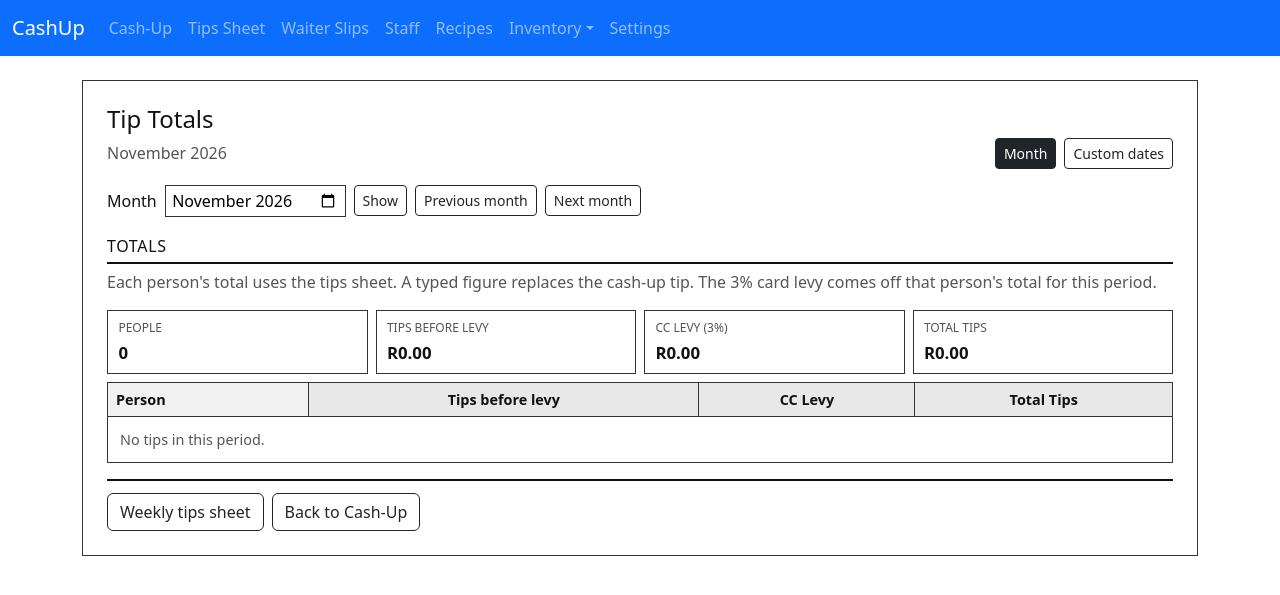
After one commit to Khan-Sheroo/cashup, a Flask app: page /cashup/tips/totals in a window 1280 px wide. The commit adds this page. Shown: the top 595 px of the page. Run offline with Flask 3, Linux system fonts and the light colour scheme; data comes from the database, SQL or seed files in the repository; data that the repository does not hold is empty.

Commit message:
custom tips ranges implemented

```diff
--- a/cashup/routes.py
+++ b/cashup/routes.py
@@ -22,6 +22,7 @@ from cashup.settings_util import (
     slugify_key,
 )
 from datetime import datetime, date, timedelta
+import calendar
 import re
 from decimal import Decimal, InvalidOperation, ROUND_HALF_UP
 from pathlib import Path
@@ -1473,11 +1474,137 @@ def build_tips_week(week_start):
     }
 
 
+def _parse_iso_date(value):
+    if not value:
+        return None
+    try:
+        return datetime.strptime(value, '%Y-%m-%d').date()
+    except ValueError:
+        return None
+
+
+def _month_bounds(month_value):
+    """First and last day of YYYY-MM, or of the current month."""
+    today = date.today()
+    year, month = today.year, today.month
+    if month_value:
+        try:
+            year_text, month_text = month_value.split('-', 1)
+            year, month = int(year_text), int(month_text)
+            if not 1 <= month <= 12:
+                raise ValueError
+        except ValueError:
+            year, month = today.year, today.month
+    start = date(year, month, 1)
+    end = date(year, month, calendar.monthrange(year, month)[1])
+    return start, end
+
+
+def _shift_month(month_start, delta):
+    index = month_start.month - 1 + delta
+    year = month_start.year + index // 12
+    month = index % 12 + 1
+    return date(year, month, 1)
+
+
+def build_tips_range(start, end):
+    """Per-person tip totals for a date range. A hand-typed tip replaces the cash-up figure."""
+    if end < start:
+        start, end = end, start
+
+    waiters = Staff.query.filter_by(active=True, is_waiter=True).order_by(Staff.name).all()
+    people = {waiter.id: waiter for waiter in waiters}
+
+    calculated = {}
+    cashups = CashUp.query.join(Staff).filter(
+        Staff.is_waiter.is_(True),
+        CashUp.date >= start,
+        CashUp.date <= end,
+    ).all()
+    for cashup in cashups:
+        key = (cashup.staff_id, cashup.date)
+        calculated[key] = calculated.get(key, 0.0) + float(cashup.tip_amount or 0)
+
+    manual_rows = WaiterTip.query.filter(
+        WaiterTip.date >= start,
+        WaiterTip.date <= end,
+        WaiterTip.manual.is_(True),
+    ).all()
+    manual = {(row.staff_id, row.date): float(row.tip_amount or 0) for row in manual_rows}
+
+    extra_ids = {staff_id for staff_id, _day in list(manual) + list(calculated) if staff_id not in people}
+    if extra_ids:
+        for person in Staff.query.filter(Staff.id.in_(extra_ids)).all():
+            people[person.id] = person
+
+    days = []
+    day = start
+    while day <= end:
+        days.append(day)
+        day += timedelta(days=1)
+
+    rows = []
+    for person in sorted(people.values(), key=lambda item: item.name.lower()):
+        gross = 0.0
+        seen = False
+        for day in days:
+            key = (person.id, day)
+            if key in manual:
+                gross += manual[key]
+                seen = True
+            elif calculated.get(key):
+                gross += calculated[key]
+                seen = True
+        if not seen or not gross:
+            continue
+        net, levy = tip_after_levy(gross)
+        rows.append({
+            'id': person.id,
+            'name': person.name,
+            'gross': gross,
+            'total': net,
+            'levy': levy,
+        })
+
+    return {
+        'start': start,
+        'end': end,
+        'rows': rows,
+        'total_tips': sum(row['total'] for row in rows),
+        'total_levy': sum(row['levy'] for row in rows),
+        'total_gross': sum(row['gross'] for row in rows),
+    }
+
+
 @cashup_bp.route('/tips', methods=['GET'])
 def tips_sheet():
     """Weekly tips sheet showing waiter tips"""
     sheet = build_tips_week(_tips_week_start(request.args.get('week_start', '')))
     return render_template('cashup/tips.html', **sheet)
+
+
+@cashup_bp.route('/tips/totals', methods=['GET'])
+def tips_totals():
+    """Tip totals for a calendar month or a custom date range."""
+    view = request.args.get('view', 'month')
+    if view not in ('month', 'custom'):
+        view = 'month'
+    today = date.today()
+    if view == 'custom':
+        start = _parse_iso_date(request.args.get('start', '')) or today.replace(day=1)
+        end = _parse_iso_date(request.args.get('end', '')) or today
+    else:
+        start, end = _month_bounds(request.args.get('month', ''))
+    report = build_tips_range(start, end)
+    month_start = date(report['start'].year, report['start'].month, 1)
+    return render_template(
+        'cashup/tips_totals.html',
+        view=view,
+        month_value=month_start.strftime('%Y-%m'),
+        prev_month=_shift_month(month_start, -1).strftime('%Y-%m'),
+        next_month=_shift_month(month_start, 1).strftime('%Y-%m'),
+        **report,
+    )
 
 
 @cashup_bp.route('/tips/save', methods=['POST'])
--- a/cashup/templates/cashup/tips.html
+++ b/cashup/templates/cashup/tips.html
@@ -162,6 +162,8 @@
         <div class="d-flex flex-wrap gap-2">
             <a href="{{ url_for('cashup.tips_sheet', week_start=prev_week.isoformat()) }}" class="btn btn-sm btn-outline-dark">Previous Week</a>
             <a href="{{ url_for('cashup.tips_sheet', week_start=next_week.isoformat()) }}" class="btn btn-sm btn-outline-dark">Next Week</a>
+            <a href="{{ url_for('cashup.tips_totals', view='month', month=week_start.strftime('%Y-%m')) }}" class="btn btn-sm btn-outline-dark">Monthly totals</a>
+            <a href="{{ url_for('cashup.tips_totals', view='custom', start=week_start.isoformat(), end=week_end.isoformat()) }}" class="btn btn-sm btn-outline-dark">Custom dates</a>
         </div>
     </div>
 
--- /dev/null
+++ b/cashup/templates/cashup/tips_totals.html
@@ -0,0 +1,226 @@
+{% extends "base.html" %}
+
+{% block title %}Tip Totals - CashUp{% endblock %}
+
+{% block extra_css %}
+<style>
+    .work-sheet {
+        background: #fff;
+        color: #111;
+        padding: 1.5rem;
+        border: 1px solid #333;
+    }
+    .work-sheet h1 {
+        font-size: 1.5rem;
+        margin: 0 0 0.25rem;
+    }
+    .work-sheet .sheet-meta {
+        color: #555;
+        margin-bottom: 1rem;
+        display: flex;
+        flex-wrap: wrap;
+        align-items: center;
+        justify-content: space-between;
+        gap: 0.75rem 1.25rem;
+    }
+    .work-sheet h2 {
+        font-size: 1rem;
+        text-transform: uppercase;
+        letter-spacing: 0.04em;
+        border-bottom: 2px solid #111;
+        padding-bottom: 0.35rem;
+        margin: 1.25rem 0 0.75rem;
+    }
+    .summary-grid {
+        display: grid;
+        grid-template-columns: repeat(4, 1fr);
+        gap: 0.5rem;
+        margin-bottom: 0.5rem;
+    }
+    .summary-item {
+        border: 1px solid #333;
+        padding: 0.5rem 0.65rem;
+        background: #fff;
+    }
+    .summary-item .label {
+        font-size: 0.75rem;
+        text-transform: uppercase;
+        color: #555;
+        margin-bottom: 0.15rem;
+    }
+    .summary-item .sheet-value {
+        display: block;
+        width: 100%;
+        font-size: 1.05rem;
+        font-weight: 700;
+        font-variant-numeric: tabular-nums;
+        color: #111;
+    }
+    .sheet-table {
+        width: 100%;
+        border-collapse: collapse;
+        font-size: 0.9rem;
+        background: #fff;
+    }
+    .sheet-table th,
+    .sheet-table td {
+        border: 1px solid #333;
+        padding: 0.35rem 0.5rem;
+        vertical-align: middle;
+    }
+    .sheet-table thead th {
+        background: #f1f1f1;
+        font-weight: 700;
+        text-align: center;
+    }
+    .sheet-table thead th.col-waiter { text-align: left; }
+    .sheet-table thead th.col-total { background: #e8e8e8; }
+    .sheet-table tbody td.num,
+    .sheet-table tfoot td.num {
+        text-align: right;
+        font-variant-numeric: tabular-nums;
+    }
+    .sheet-table tbody td.name { font-weight: 700; }
+    .sheet-table tfoot th,
+    .sheet-table tfoot td {
+        background: #f8f8f8;
+        font-weight: 700;
+    }
+    .sheet-table tfoot th { text-align: left; }
+    .sheet-table .empty {
+        color: #555;
+        text-align: left;
+        padding: 0.75rem;
+    }
+    .sheet-actions {
+        display: flex;
+        flex-wrap: wrap;
+        gap: 0.5rem;
+        margin-top: 1rem;
+        padding-top: 0.75rem;
+        border-top: 2px solid #111;
+    }
+    .period-form {
+        display: flex;
+        flex-wrap: wrap;
+        align-items: center;
+        gap: 0.5rem;
+    }
+    .period-form input,
+    .period-form label {
+        margin: 0;
+    }
+    .period-form input[type="month"],
+    .period-form input[type="date"] {
+        width: auto;
+        border: 1px solid #333;
+        border-radius: 0;
+        padding: 0.2rem 0.4rem;
+    }
+    @media (max-width: 992px) {
+        .summary-grid { grid-template-columns: repeat(2, 1fr); }
+    }
+</style>
+{% endblock %}
+
+{% block content %}
+<div class="work-sheet">
+    <h1>Tip Totals</h1>
+    <div class="sheet-meta">
+        <div>
+            {% if view == 'month' %}
+            {{ start.strftime('%B %Y') }}
+            {% else %}
+            {{ start.strftime('%d %b %Y') }} – {{ end.strftime('%d %b %Y') }}
+            {% endif %}
+        </div>
+        <div class="d-flex flex-wrap gap-2">
+            <a href="{{ url_for('cashup.tips_totals', view='month', month=month_value) }}" class="btn btn-sm {% if view == 'month' %}btn-dark{% else %}btn-outline-dark{% endif %}">Month</a>
+            <a href="{{ url_for('cashup.tips_totals', view='custom', start=start.isoformat(), end=end.isoformat()) }}" class="btn btn-sm {% if view == 'custom' %}btn-dark{% else %}btn-outline-dark{% endif %}">Custom dates</a>
+        </div>
+    </div>
+
+    {% if view == 'month' %}
+    <form class="period-form" method="get" action="{{ url_for('cashup.tips_totals') }}">
+        <input type="hidden" name="view" value="month">
+        <label for="tipMonth">Month</label>
+        <input id="tipMonth" type="month" name="month" value="{{ month_value }}" required>
+        <button type="submit" class="btn btn-sm btn-outline-dark">Show</button>
+        <a href="{{ url_for('cashup.tips_totals', view='month', month=prev_month) }}" class="btn btn-sm btn-outline-dark">Previous month</a>
+        <a href="{{ url_for('cashup.tips_totals', view='month', month=next_month) }}" class="btn btn-sm btn-outline-dark">Next month</a>
+    </form>
+    {% else %}
+    <form class="period-form" method="get" action="{{ url_for('cashup.tips_totals') }}">
+        <input type="hidden" name="view" value="custom">
+        <label for="tipStart">From</label>
+        <input id="tipStart" type="date" name="start" value="{{ start.isoformat() }}" required>
+        <label for="tipEnd">To</label>
+        <input id="tipEnd" type="date" name="end" value="{{ end.isoformat() }}" required>
+        <button type="submit" class="btn btn-sm btn-outline-dark">Show</button>
+    </form>
+    {% endif %}
+
+    <h2>Totals</h2>
+    <p class="sheet-meta" style="margin-top: -0.35rem;">Each person's total uses the tips sheet. A typed figure replaces the cash-up tip. The 3% card levy comes off that person's total for this period.</p>
+    <div class="summary-grid">
+        <div class="summary-item">
+            <div class="label">People</div>
+            <div class="sheet-value">{{ rows|length }}</div>
+        </div>
+        <div class="summary-item">
+            <div class="label">Tips before levy</div>
+            <div class="sheet-value">{{ total_gross|money }}</div>
+        </div>
+        <div class="summary-item">
+            <div class="label">CC Levy (3%)</div>
+            <div class="sheet-value">{{ total_levy|money }}</div>
+        </div>
+        <div class="summary-item">
+            <div class="label">Total Tips</div>
+            <div class="sheet-value">{{ total_tips|money }}</div>
+        </div>
+    </div>
+
+    <div class="table-responsive">
+        <table class="sheet-table">
+            <thead>
+                <tr>
+                    <th class="col-waiter">Person</th>
+                    <th class="col-total">Tips before levy</th>
+                    <th class="col-total">CC Levy</th>
+                    <th class="col-total">Total Tips</th>
+                </tr>
+            </thead>
+            <tbody>
+                {% for row in rows %}
+                <tr>
+                    <td class="name">{{ row.name }}</td>
+                    <td class="num">{{ row.gross|money }}</td>
+                    <td class="num">{{ row.levy|money }}</td>
+                    <td class="num">{{ row.total|money }}</td>
+                </tr>
+                {% else %}
+                <tr>
+                    <td colspan="4" class="empty">No tips in this period.</td>
+                </tr>
+                {% endfor %}
+            </tbody>
+            {% if rows %}
+            <tfoot>
+                <tr>
+                    <th>Totals</th>
+                    <td class="num">{{ total_gross|money }}</td>
+                    <td class="num">{{ total_levy|money }}</td>
+                    <td class="num">{{ total_tips|money }}</td>
+                </tr>
+            </tfoot>
+            {% endif %}
+        </table>
+    </div>
+
+    <div class="sheet-actions">
+        <a href="{{ url_for('cashup.tips_sheet', week_start=start.isoformat()) }}" class="btn btn-outline-dark">Weekly tips sheet</a>
+        <a href="{{ url_for('cashup.new_cashup') }}" class="btn btn-outline-dark">Back to Cash-Up</a>
+    </div>
+</div>
+{% endblock %}
```
